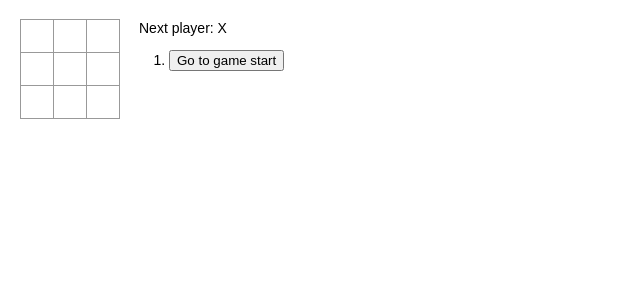
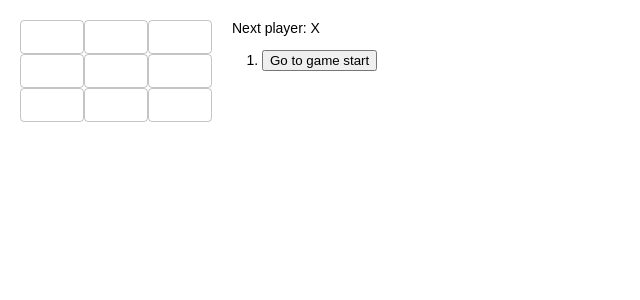
Before and after one commit to sugimo-ne/react-step, a React (Create React App) app: page / in a window 1280 px wide. Shown: the top 300 px of the page, without its empty margins (0-640 px from the left). Built offline with nearby package versions, Linux system fonts and the light colour scheme.

Commit message:
materialUI導入

```diff
--- a/package.json
+++ b/package.json
@@ -3,6 +3,7 @@
   "version": "0.1.0",
   "private": true,
   "dependencies": {
+    "@material-ui/core": "^4.11.2",
     "@testing-library/jest-dom": "^5.11.4",
     "@testing-library/react": "^11.1.0",
     "@testing-library/user-event": "^12.1.10",
--- a/src/components/step3/Board.tsx
+++ b/src/components/step3/Board.tsx
@@ -1,19 +1,44 @@
-import React, { useState } from "react";
+import React from "react";
 import Square from "./Square"
 
 type BoardProps = {
     squares:string[] | null[],
-    onClick:(i:number)=> void
+    onClick:(i:number)=> void,
   }
 
-
 const Board: React.FunctionComponent<BoardProps> = ({onClick , squares}) =>{
-    const renderSquare = (i:number) => (
+    const allocateColor = (value:string|null) => {
+        let variant:string
+        let color:string
+        switch(value){
+            case "O":
+                variant = "contained"
+                color = "primary"
+                break
+            case "X":
+                variant = "contained"
+                color = "secondary"
+                break
+            default:
+                variant = "outlined"
+                color = "default"
+                break
+        }
+        return {variant , color}
+    }
+    const renderSquare = (i:number) => {
+        let value = squares[i]
+        let colorValue = allocateColor(value).color
+        let variantValue = allocateColor(value).variant
+        return(
         <Square
           onClick={() => onClick(i)}
-          value={squares[i]}
+          value={value}
+          colorValue={colorValue}
+          variantValue={variantValue}
         />
-    )
+        )
+    }
       return (
         <div>
           <div className="board-row">
--- a/src/components/step3/Game.tsx
+++ b/src/components/step3/Game.tsx
@@ -11,8 +11,8 @@ const Game = () => {
         squares: Array(9).fill(null),
       },
     ]);
-    const [stepNumber, setStepNumber] = useState(0);
-    const [xIsNext, setXIsNext] = useState(true);
+    const [stepNumber, setStepNumber] = useState<number>(0);
+    const [xIsNext, setXIsNext] = useState<Boolean>(true);
 
     const handleClick = (i:number) => {
       const _history = history.slice(0, stepNumber + 1);
--- a/src/components/step3/Square.tsx
+++ b/src/components/step3/Square.tsx
@@ -1,15 +1,24 @@
 import React from "react"
+import Button from  '@material-ui/core/Button'
 
 type SquareProps = {
     value: string|null,
-    onClick: ()=> void
+    onClick: ()=> void,
+    variantValue: string,
+    colorValue: string
   }
 
-const Square: React.FunctionComponent<SquareProps> = ({value , onClick}) => {
+const Square: React.FunctionComponent<SquareProps> = ({value , onClick, variantValue  , colorValue}) => {
+    const renderButton = (variant:any , color:any) => {
+        return(
+            <Button className="square" variant={variant} color={color} onClick={onClick}>
+                {value}
+            </Button>
+        )
+    }
+
     return (
-      <button className="square" onClick={onClick}>
-        {value}
-      </button>
+        renderButton(variantValue , colorValue)
     );
   }
 
--- a/src/index.tsx
+++ b/src/index.tsx
@@ -1,4 +1,4 @@
-import React, { useState } from "react";
+import React from "react";
 import ReactDOM from "react-dom";
 import Game from "./components/step3/Game"
 import "./index.css";
```
Also changed, not shown: 2 other files (tests, documents, lock files or other folders).
